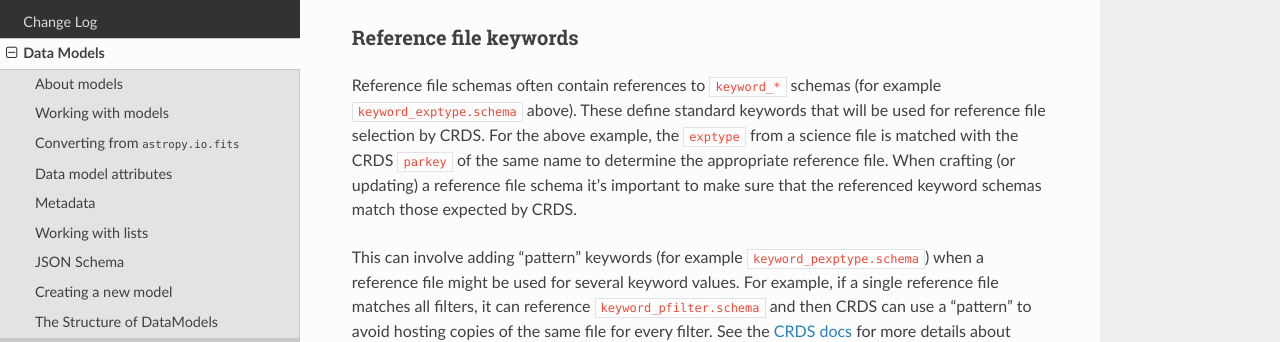
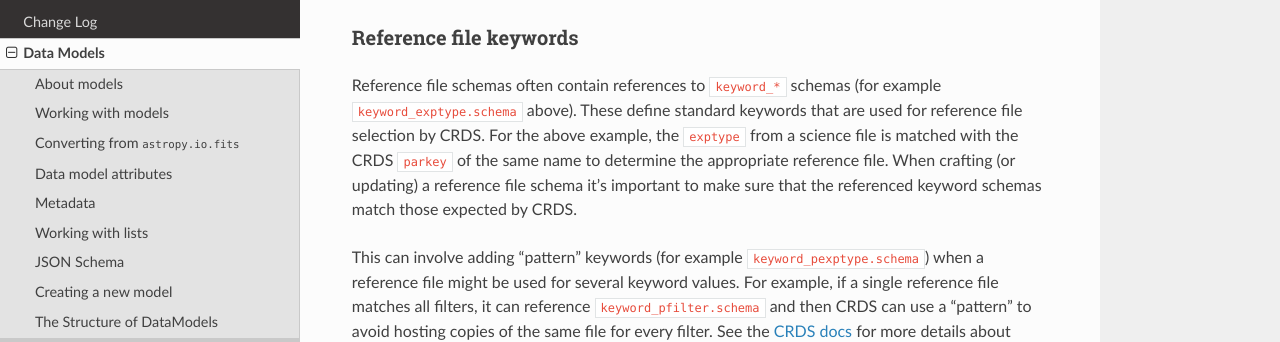
Before and after one commit to spacetelescope/stdatamodels, a Sphinx documentation site: the page built from docs/source/jwst/datamodels/schemas.rst, in a window 1280 px wide and 900 px high, scrolled down 761 px. Shown: the part 343-685 px from the top of the window. Built offline with Sphinx 7.4.7 and the Read the Docs theme 3.1.0, drawn with Linux system fonts in a browser that asks for light colours; the version number could not be read and is left out.

Commit message:
Update docs/source/jwst/datamodels/schemas.rst
Co-authored-by: Ned Molter <emolter@users.noreply.github.com>

```diff
--- a/docs/source/jwst/datamodels/schemas.rst
+++ b/docs/source/jwst/datamodels/schemas.rst
@@ -60,7 +60,7 @@ Reference file keywords
 
 Reference file schemas often contain references to ``keyword_*``
 schemas (for example ``keyword_exptype.schema`` above). These define
-standard keywords that will be used for reference file selection
+standard keywords that are used for reference file selection
 by CRDS. For the above example, the ``exptype`` from a science file
 is matched with the CRDS ``parkey`` of the same name to determine
 the appropriate reference file. When crafting (or updating) a reference file
```
